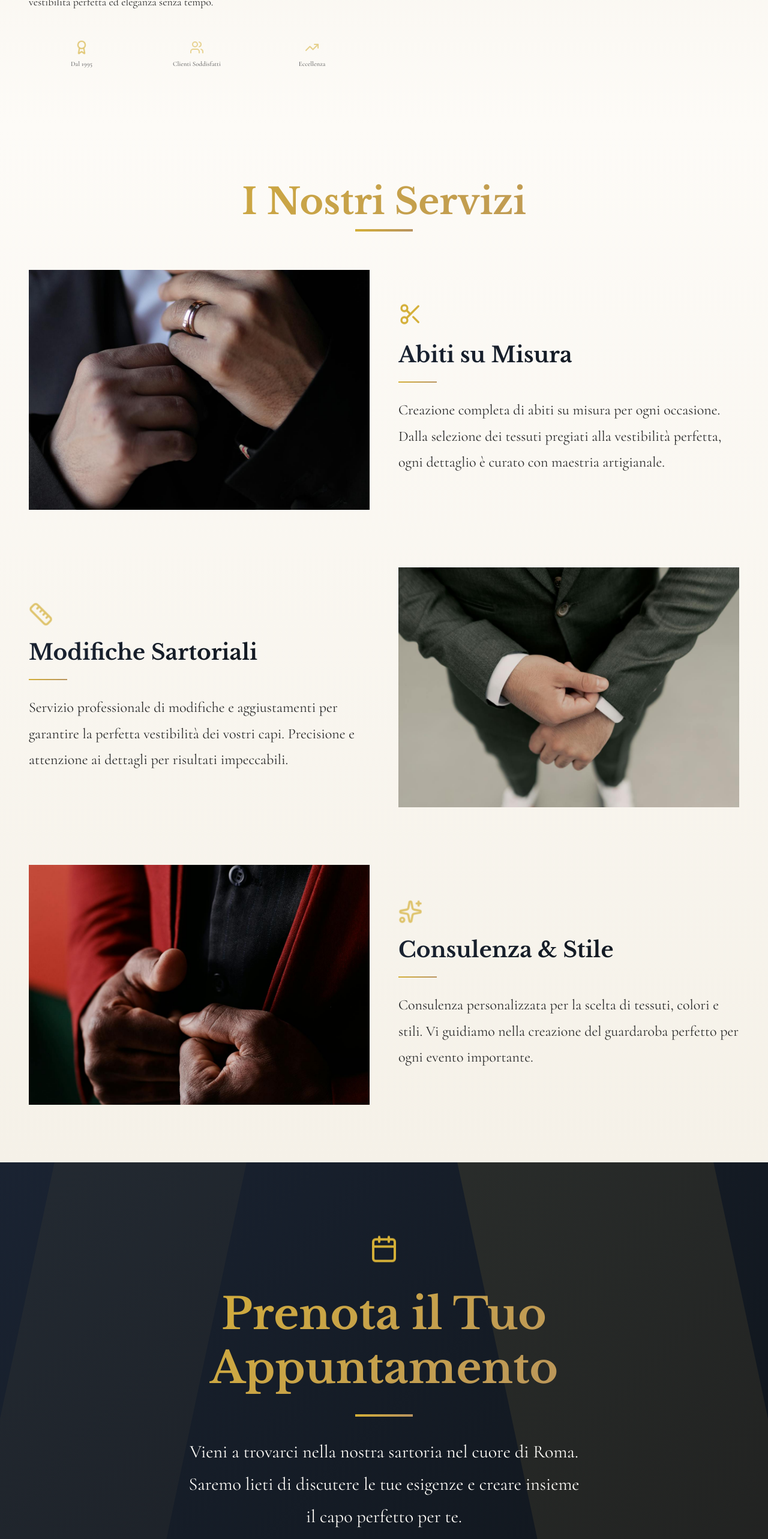
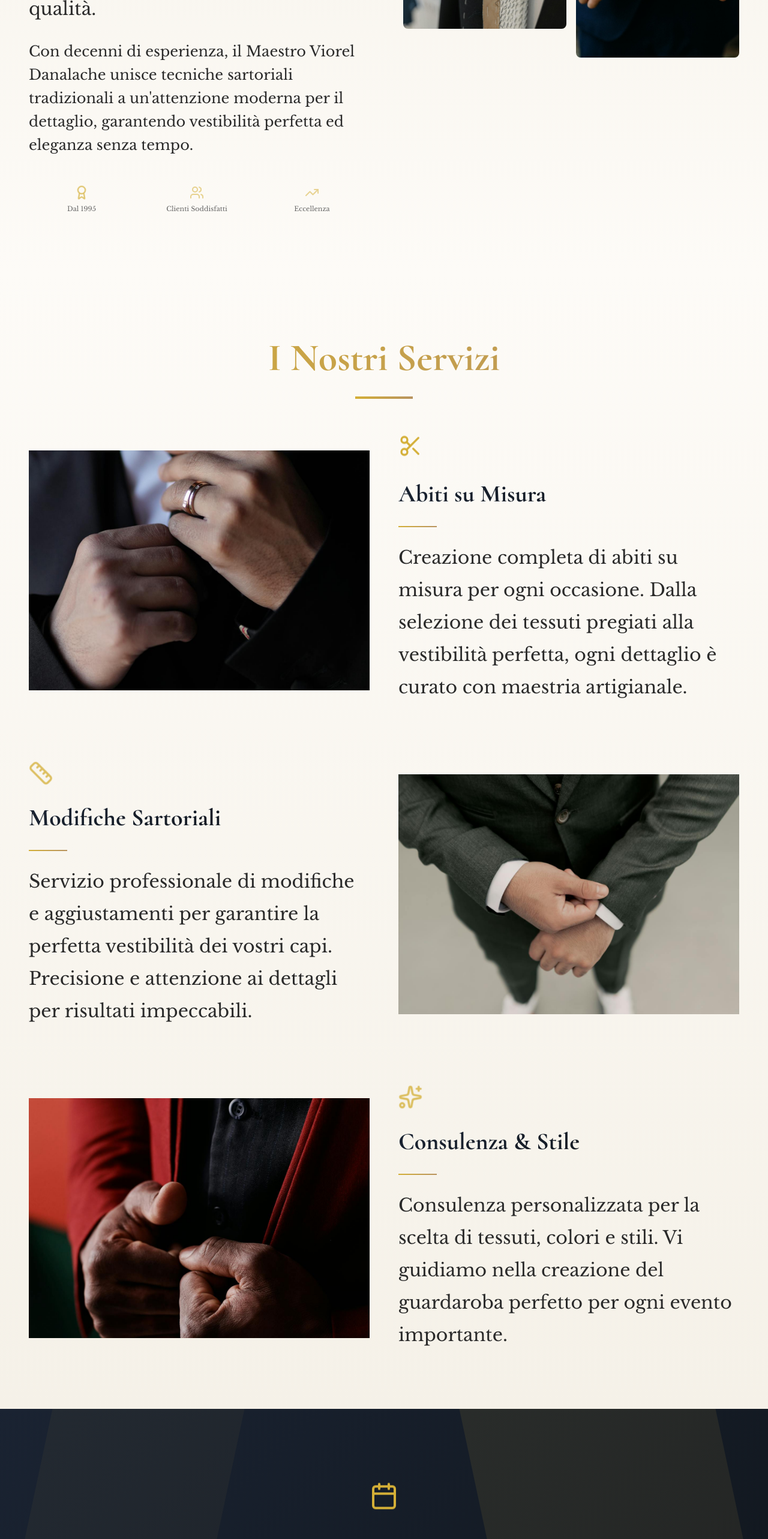
Before and after one commit to ZaZza402/sartoria-viorel, a React (Vite) app: page / in a window 1280 px wide. Shown: the part 1364-3930 px from the top of the page at 60% size. Built offline with nearby package versions, Linux system fonts and the light colour scheme.

Commit message:
feat: increase font sizes throughout site for better visibility (hero ~46px, body 18px24px, titles proportionally scaled)

```diff
--- a/src/components/sections/ContactSection.tsx
+++ b/src/components/sections/ContactSection.tsx
@@ -37,14 +37,15 @@ export const ContactSection: React.FC = () => {
           </div>
 
           <h2
-            className="font-serif text-3xl sm:text-4xl md:text-5xl lg:text-7xl leading-tight"
+            className="font-serif leading-tight"
             style={{
               background: "linear-gradient(135deg, #d4af37 0%, #b8935f 100%)",
               WebkitBackgroundClip: "text",
               WebkitTextFillColor: "transparent",
               backgroundClip: "text",
-              fontFamily: "'Libre Baskerville', Georgia, serif",
+              fontFamily: "'Cormorant', Georgia, serif",
               letterSpacing: "0",
+              fontSize: "clamp(2rem, 5vw, 5rem)",
             }}
           >
             Prenota il Tuo Appuntamento
@@ -58,11 +59,12 @@ export const ContactSection: React.FC = () => {
           ></div>
 
           <p
-            className="text-lg sm:text-xl md:text-2xl lg:text-3xl leading-relaxed max-w-2xl mx-auto"
+            className="leading-relaxed max-w-2xl mx-auto"
             style={{
               color: "#fdfbf7",
-              fontFamily: "'Cormorant', Georgia, serif",
+              fontFamily: "'Libre Baskerville', Georgia, serif",
               lineHeight: "1.8",
+              fontSize: "clamp(1.25rem, 2.5vw, 2rem)",
             }}
           >
             Vieni a trovarci nella nostra sartoria nel cuore di Roma. Saremo
--- a/src/components/sections/HeroSection.tsx
+++ b/src/components/sections/HeroSection.tsx
@@ -61,7 +61,7 @@ export const HeroSection: React.FC = () => {
             initial={{ opacity: 0, y: 20 }}
             animate={{ opacity: 1, y: 0 }}
             transition={{ duration: 1, delay: 0.3 }}
-            className="font-script text-4xl sm:text-5xl md:text-7xl lg:text-8xl mb-3 sm:mb-4 leading-tight"
+            className="font-script mb-3 sm:mb-4 leading-tight"
             style={{
               background:
                 "linear-gradient(135deg, #fdfbf7 0%, #d4af37 50%, #b8935f 100%)",
@@ -69,6 +69,7 @@ export const HeroSection: React.FC = () => {
               WebkitTextFillColor: "transparent",
               backgroundClip: "text",
               filter: "drop-shadow(2px 2px 8px rgba(0,0,0,0.8))",
+              fontSize: "clamp(2.5rem, 8vw, 6rem)",
             }}
           >
             Sartoria Viorel Danalache
@@ -81,22 +82,24 @@ export const HeroSection: React.FC = () => {
             className="space-y-4 sm:space-y-6"
           >
             <h2
-              className="font-serif text-xl sm:text-2xl md:text-3xl tracking-wide"
+              className="font-serif tracking-wide"
               style={{
                 color: "#fdfbf7",
-                fontFamily: "'Libre Baskerville', Georgia, serif",
+                fontFamily: "'Cormorant', Georgia, serif",
                 letterSpacing: "0.01em",
+                fontSize: "clamp(1.5rem, 4vw, 2.5rem)",
               }}
             >
               Maestro Sarto & Alta Moda su Misura
             </h2>
 
             <p
-              className="text-lg sm:text-xl md:text-2xl leading-relaxed max-w-xl"
+              className="leading-relaxed max-w-xl"
               style={{
                 color: "#f5f1e8",
-                fontFamily: "'Cormorant', Georgia, serif",
+                fontFamily: "'Libre Baskerville', Georgia, serif",
                 lineHeight: "1.8",
+                fontSize: "clamp(1.125rem, 2.5vw, 1.75rem)",
               }}
             >
               L'arte della sartoria tradizionale incontra l'eleganza moderna.
--- a/src/components/sections/ServicesSection.tsx
+++ b/src/components/sections/ServicesSection.tsx
@@ -49,14 +49,15 @@ export const ServicesSection: React.FC = () => {
           className="text-center mb-8 sm:mb-12 md:mb-16"
         >
           <h2
-            className="font-serif text-3xl sm:text-4xl md:text-5xl lg:text-6xl mb-3 sm:mb-4"
+            className="font-serif mb-3 sm:mb-4"
             style={{
               background: "linear-gradient(135deg, #d4af37 0%, #b8935f 100%)",
               WebkitBackgroundClip: "text",
               WebkitTextFillColor: "transparent",
               backgroundClip: "text",
-              fontFamily: "'Libre Baskerville', Georgia, serif",
+              fontFamily: "'Cormorant', Georgia, serif",
               letterSpacing: "0",
+              fontSize: "clamp(2rem, 5vw, 4.5rem)",
             }}
           >
             I Nostri Servizi
@@ -110,15 +111,16 @@ export const ServicesSection: React.FC = () => {
                 </div>
 
                 <h3
-                  className="font-serif text-2xl sm:text-3xl md:text-4xl"
+                  className="font-serif"
                   style={{
                     background:
                       "linear-gradient(135deg, #1a2332 0%, #0f1419 100%)",
                     WebkitBackgroundClip: "text",
                     WebkitTextFillColor: "transparent",
                     backgroundClip: "text",
-                    fontFamily: "'Libre Baskerville', Georgia, serif",
+                    fontFamily: "'Cormorant', Georgia, serif",
                     letterSpacing: "0",
+                    fontSize: "clamp(1.75rem, 3.5vw, 2.5rem)",
                   }}
                 >
                   {service.title}
@@ -131,11 +133,12 @@ export const ServicesSection: React.FC = () => {
                   }}
                 ></div>
                 <p
-                  className="leading-relaxed text-lg sm:text-xl md:text-2xl"
+                  className="leading-relaxed"
                   style={{
                     color: "#2a2a2a",
-                    fontFamily: "'Cormorant', Georgia, serif",
+                    fontFamily: "'Libre Baskerville', Georgia, serif",
                     lineHeight: "1.8",
+                    fontSize: "clamp(1.25rem, 2.5vw, 1.875rem)",
                   }}
                 >
                   {service.description}
--- a/src/components/sections/WelcomeSection.tsx
+++ b/src/components/sections/WelcomeSection.tsx
@@ -23,14 +23,15 @@ export const WelcomeSection: React.FC = () => {
             className="space-y-4 sm:space-y-6"
           >
             <h2
-              className="font-serif text-3xl sm:text-4xl md:text-5xl lg:text-6xl leading-tight"
+              className="font-serif leading-tight"
               style={{
                 background: "linear-gradient(135deg, #d4af37 0%, #b8935f 100%)",
                 WebkitBackgroundClip: "text",
                 WebkitTextFillColor: "transparent",
                 backgroundClip: "text",
-                fontFamily: "'Libre Baskerville', Georgia, serif",
+                fontFamily: "'Cormorant', Georgia, serif",
                 letterSpacing: "0",
+                fontSize: "clamp(2rem, 5vw, 4.5rem)",
               }}
             >
               L'Arte della Sartoria
@@ -44,11 +45,12 @@ export const WelcomeSection: React.FC = () => {
             ></div>
 
             <p
-              className="text-lg sm:text-xl md:text-2xl leading-relaxed"
+              className="leading-relaxed"
               style={{
                 color: "#2a2a2a",
-                fontFamily: "'Cormorant', Georgia, serif",
+                fontFamily: "'Libre Baskerville', Georgia, serif",
                 lineHeight: "1.8",
+                fontSize: "clamp(1.25rem, 2.5vw, 1.875rem)",
               }}
             >
               Nel cuore di Roma, la nostra sartoria rappresenta l'eccellenza
@@ -58,8 +60,11 @@ export const WelcomeSection: React.FC = () => {
             </p>
 
             <p
-              className="text-sm sm:text-base md:text-lg leading-relaxed"
-              style={{ color: "#2a2a2a" }}
+              className="leading-relaxed"
+              style={{
+                color: "#2a2a2a",
+                fontSize: "clamp(1rem, 2vw, 1.5rem)",
+              }}
             >
               Con decenni di esperienza, il Maestro Viorel Danalache unisce
               tecniche sartoriali tradizionali a un'attenzione moderna per il
--- a/src/index.css
+++ b/src/index.css
@@ -117,7 +117,7 @@
     @apply font-sans antialiased;
     background-color: var(--color-base);
     color: var(--color-text);
-    font-family: "Cormorant", Georgia, serif;
+    font-family: "Libre Baskerville", Georgia, serif;
   }
 
   /* Typography */
@@ -125,7 +125,7 @@
   h2 {
     color: var(--color-primary);
     font-weight: 700;
-    font-family: "Libre Baskerville", Georgia, serif;
+    font-family: "Cormorant", Georgia, serif;
     letter-spacing: -0.01em;
   }
 
@@ -135,15 +135,15 @@
   h6 {
     color: var(--color-text);
     font-weight: 700;
-    font-family: "Libre Baskerville", Georgia, serif;
+    font-family: "Cormorant", Georgia, serif;
   }
 
   p,
   li,
   span {
     color: var(--color-text);
-    font-family: "Cormorant", Georgia, serif;
-    font-size: 1.125rem;
+    font-family: "Libre Baskerville", Georgia, serif;
+    font-size: 1.5rem;
     line-height: 1.8;
   }
 
--- a/tailwind.config.js
+++ b/tailwind.config.js
@@ -44,9 +44,9 @@ export default {
         },
       },
       fontFamily: {
-        sans: ["Cormorant", "Georgia", "serif"],
-        serif: ["Libre Baskerville", "Georgia", "serif"],
-        display: ["Libre Baskerville", "Georgia", "serif"],
+        sans: ["Libre Baskerville", "Georgia", "serif"],
+        serif: ["Cormorant", "Georgia", "serif"],
+        display: ["Cormorant", "Georgia", "serif"],
         script: ["Great Vibes", "cursive"],
       },
       backgroundImage: {
```
Also changed, not shown: src/components/layout/Footer.tsx (+19 -6 lines).
